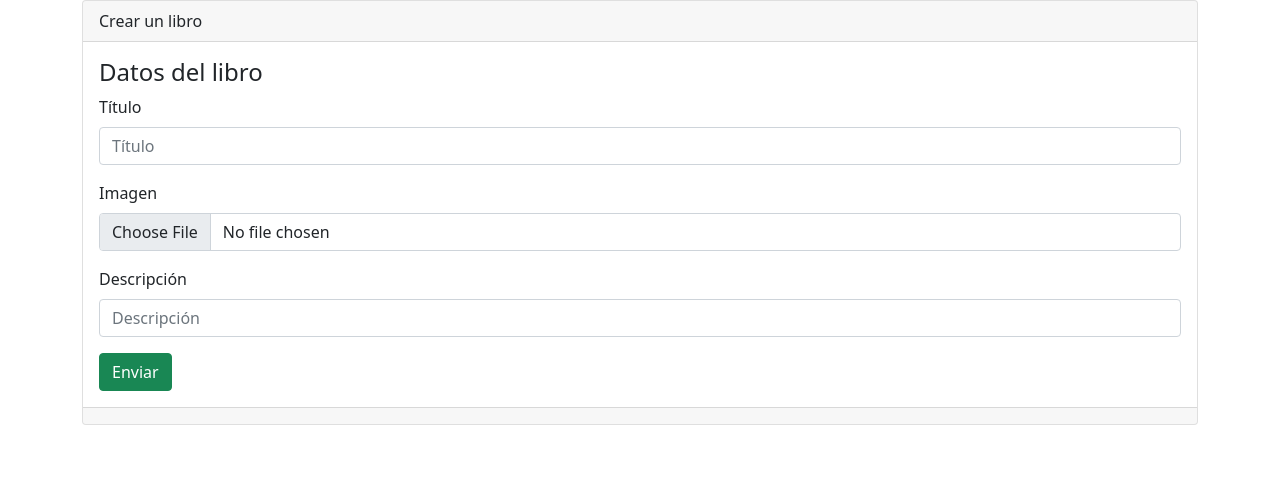
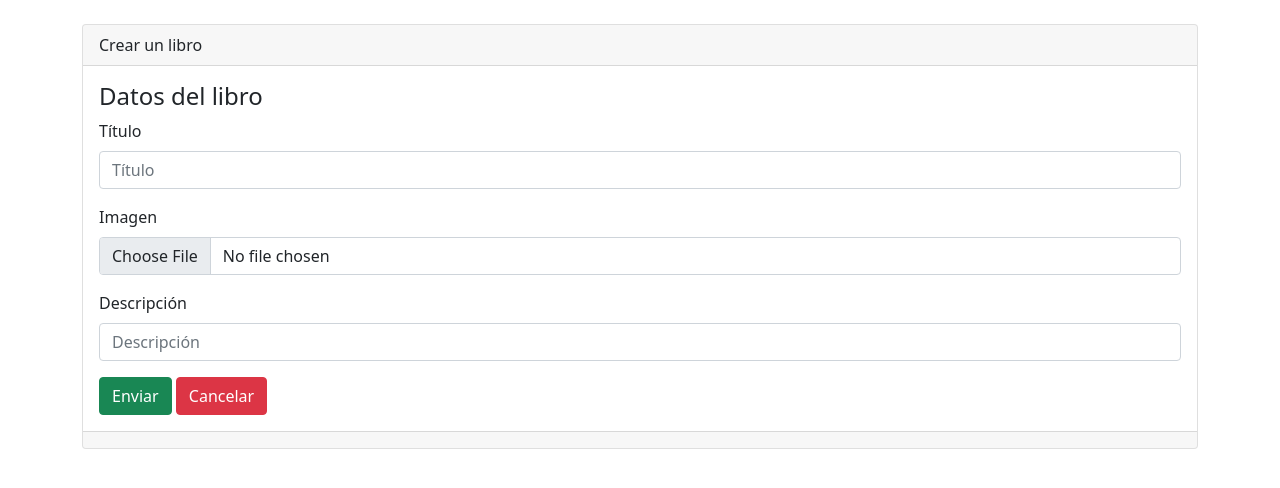
Before and after one commit to NikozV/Django-CRUD-Biblioteca, a Django app: page /libros/crear/ in a window 1280 px wide. Shown: the part 56-544 px from the top of the page. Run offline with Django 3.2, Linux system fonts and the light colour scheme; parts of the project's set-up code (start-up, migrations or seed data) failed here and were passed over.

Commit message:
boton cancelar en form

```diff
--- a/libreria/templates/base.html
+++ b/libreria/templates/base.html
@@ -22,6 +22,7 @@
         <div class="container">
             <div class="row">
                 <div class="col-12">
+                  <br>
                     {% block contenido %} {% endblock %}
                 </div>
             </div>
--- a/libreria/templates/libros/form.html
+++ b/libreria/templates/libros/form.html
@@ -22,4 +22,5 @@
      <div class=""col-12 help-text>{{campo.errors}}</div>
      {% endfor %}
      <input name="" id="" class="btn btn-success" type="submit" value="Enviar">
+     <a name="" id="" class="btn btn-danger" href="{% url 'libros' %}" role="button">Cancelar</a>
 </form>
```
